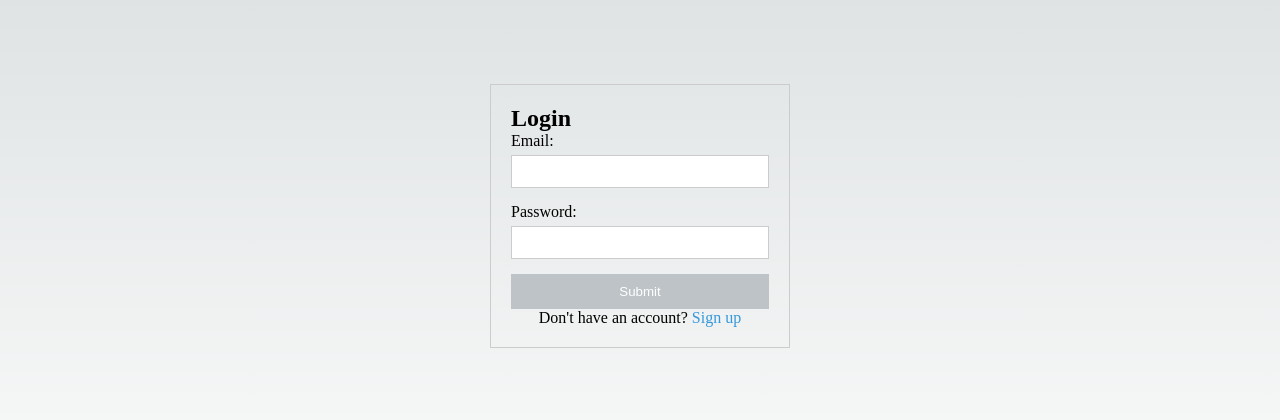
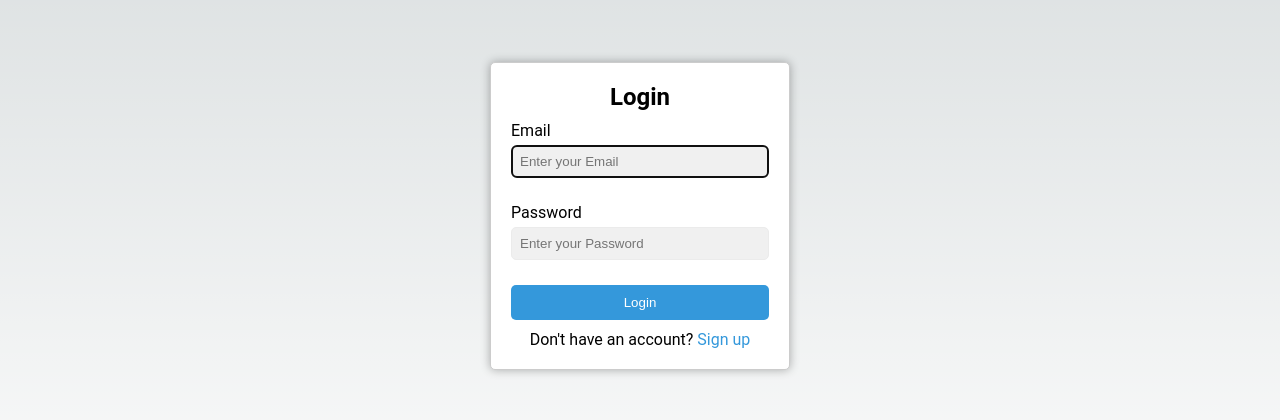
Before and after one commit to puru13794/task_manager_frontend_next, a Next.js app: page / in a window 1280 px wide. Shown: the part 184-604 px from the top of the page. Built offline with nearby package versions, Linux system fonts and the light colour scheme.

Commit message:
login pages and signup pages added

```diff
--- a/components/login/index.jsx
+++ /dev/null
@@ -1,66 +0,0 @@
-import { useState } from "react";
-import styles from "./styles.module.scss";
-
-const login = (props) => {
-  const [data, setData] = useState({
-    email: "",
-    password: "",
-    isValidEmail: true,
-    isSubmitEnabled: false,
-  });
-
-  const handleEmailChange = (e) => {
-    // console
-    const newEmail = e.target.value;
-    setData({ ...data, email: newEmail});
-  };
-
-  const handlePasswordChange = (e) => {
-    const newPassword = e.target.value;
-    setData({ ...data, password: newPassword });
-  };
-
-//   const updateSubmitButtonState = (isValidEmail, password) => {
-//     setData(data.isValidEmail && data.password.length > 0);
-//   };
-
-  const handleSubmit = () => {
-    const isValid = /\S+@\S+\.\S+/.test(data.email);
-
-  };
-
-  return (
-    <div className={styles.mainWrapper}>
-      <div className={styles.loginWrapper}>
-        <h2>Login</h2>
-        <div className={styles.inputWrapper}>
-          <label>Email:</label>
-          <input
-            type="email"
-            value={data.email}
-            onChange={handleEmailChange}
-            className={!data.isValidEmail ? styles.invalidInput : ""}
-          />
-        </div>
-        <div className={styles.inputWrapper}>
-          <label>Password:</label>
-          <input
-            type="password"
-            value={data.password}
-            onChange={handlePasswordChange}
-          />
-        </div>
-        <button onClick={handleSubmit} disabled={!data.isSubmitEnabled}>
-          Submit
-        </button>
-        <div className={styles.signupLink}>
-          <p>
-            Don't have an account? <a href="#">Sign up</a>
-          </p>
-        </div>
-      </div>
-    </div>
-  );
-};
-
-export default login;
--- /dev/null
+++ b/components/loginform/index.jsx
@@ -0,0 +1,97 @@
+import { useState, useEffect, useRef } from "react";
+import styles from "./styles.module.scss";
+
+const loginform = ({ login = true }) => {
+  //   const { login } = props;
+  const [data, setData] = useState({
+    email: "",
+    password: "",
+    isValidEmail: true,
+    ispasswordValid: true,
+  });
+  const emailInputRef = useRef(null);
+
+  useEffect(() => {
+    emailInputRef.current.focus();
+  }, []);
+
+  const handleEmailChange = (e) => {
+    const newEmail = e.target.value;
+    setData({ ...data, email: newEmail });
+  };
+
+  const handlePasswordChange = (e) => {
+    const newPassword = e.target.value;
+    setData({ ...data, password: newPassword });
+  };
+
+  const handleSubmit = (e) => {
+    e.preventDefault();
+    const isValid = RegExp("[a-z0-9]+@[a-z]+.[a-z]{2,3}").test(data.email);
+    const ispasswordValid = data.password.length > 0;
+    setData({
+      ...data,
+      isValidEmail: isValid,
+      ispasswordValid: ispasswordValid,
+    });
+    if (data.ispasswordValid && data.isValidEmail) {
+      console.log("siginin in");
+    } else {
+      console.log("toaster");
+    }
+  };
+
+  return (
+    <div className={styles.mainWrapper}>
+      <div className={styles.loginWrapper}>
+        <h2 className={styles.login}>{login ? "Login" : "SignUp"}</h2>
+        <div className={styles.inputWrapper}>
+          <label for="email">Email</label>
+          <input
+            name="email"
+            type="email"
+            value={data.email}
+            onChange={handleEmailChange}
+            className={!data.isValidEmail ? styles.invalidInput : ""}
+            ref={emailInputRef}
+            placeholder="Enter your Email"
+          />
+          {!data.isValidEmail && (
+            <p className={styles.error}>Provide a valid email</p>
+          )}
+        </div>
+        <div className={styles.inputWrapper}>
+          <label for="password">Password</label>
+          <input
+            name="password"
+            type="password"
+            value={data.password}
+            onChange={handlePasswordChange}
+            className={!data.ispasswordValid ? styles.invalidInput : ""}
+            placeholder="Enter your Password"
+          />
+          {!data.ispasswordValid && (
+            <p className={styles.error}>Provide a valid password</p>
+          )}
+        </div>
+        <button onClick={handleSubmit}>{login ? "Login" : "SignUp"}</button>
+        {login && (
+          <div className={styles.signupLink}>
+            <p>
+              Don't have an account? <a href="/signup">Sign up</a>
+            </p>
+          </div>
+        )}
+        {!login && (
+          <div className={styles.signupLink}>
+            <p>
+              Have an account? <a href="/login">Log in</a>
+            </p>
+          </div>
+        )}
+      </div>
+    </div>
+  );
+};
+
+export default loginform;
--- a/components/login/styles.module.scss
+++ b/components/loginform/styles.module.scss
@@ -9,6 +9,16 @@
   border: 1px solid #ccc;
   padding: 20px;
   width: 300px;
+  background-color: #fff;
+  display: flex;
+  flex-direction: column;
+  gap: 10px;
+  box-shadow: 0 0 10px rgba(0, 0, 0, 0.3);
+  border-radius: 5px;
+
+  .login {
+    margin: auto;
+  }
 
   button {
     width: 100%;
@@ -17,10 +27,17 @@
     color: white;
     border: none;
     cursor: pointer;
+    transition: 0.3s ease-in-out;
+    border-radius: 5px;
 
     &:disabled {
       background-color: #bdc3c7;
       cursor: not-allowed;
+    }
+
+    &:hover {
+      background-color: #ffd000;
+      color: #000;
     }
   }
 }
@@ -37,11 +54,18 @@
     width: 100%;
     padding: 8px;
     box-sizing: border-box;
-    border: 1px solid #ccc;
+    border: 1px solid #ebebeb;
+    border-radius: 5px;
+    background: #f0f0f0;
+    // color: #eee;
   }
 
   .invalidInput {
     border-color: red;
+  }
+  .error {
+    font-size: 13px;
+    color: red;
   }
 }
 
--- /dev/null
+++ b/components/tasks/styles.module.scss
@@ -0,0 +1,3 @@
+.tasksWrapper {
+    padding: 10px;
+}
--- a/src/pages/index.js
+++ b/src/pages/index.js
@@ -1,5 +1,5 @@
 import Head from "next/head";
-import Login from "../../components/login";
+import Login from "../../components/loginform";
 
 export default function Home() {
   return (
--- a/src/styles/globals.css
+++ b/src/styles/globals.css
@@ -93,6 +93,7 @@ body {
       rgb(var(--background-end-rgb))
     )
     rgb(var(--background-start-rgb));
+  font-family: Roboto;
 }
 
 a {
```
Also changed, not shown: components/tasks/index.jsx (added, +7 -0 lines), src/pages/login/index.jsx (added, +7 -0 lines), src/pages/signup/index.jsx (added, +8 -0 lines), src/pages/dashboard/index.jsx (added).
